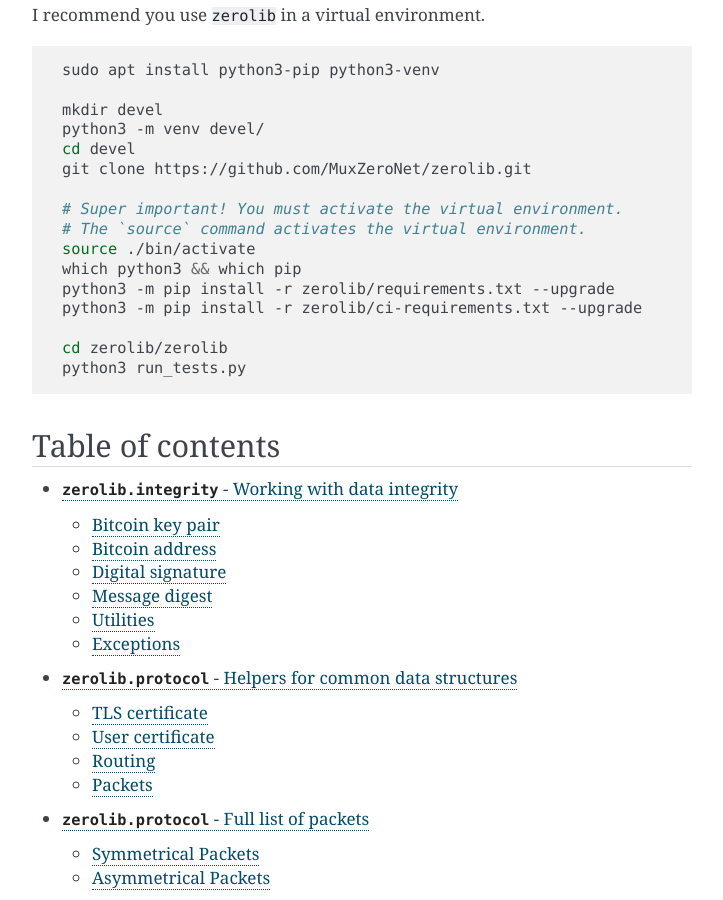
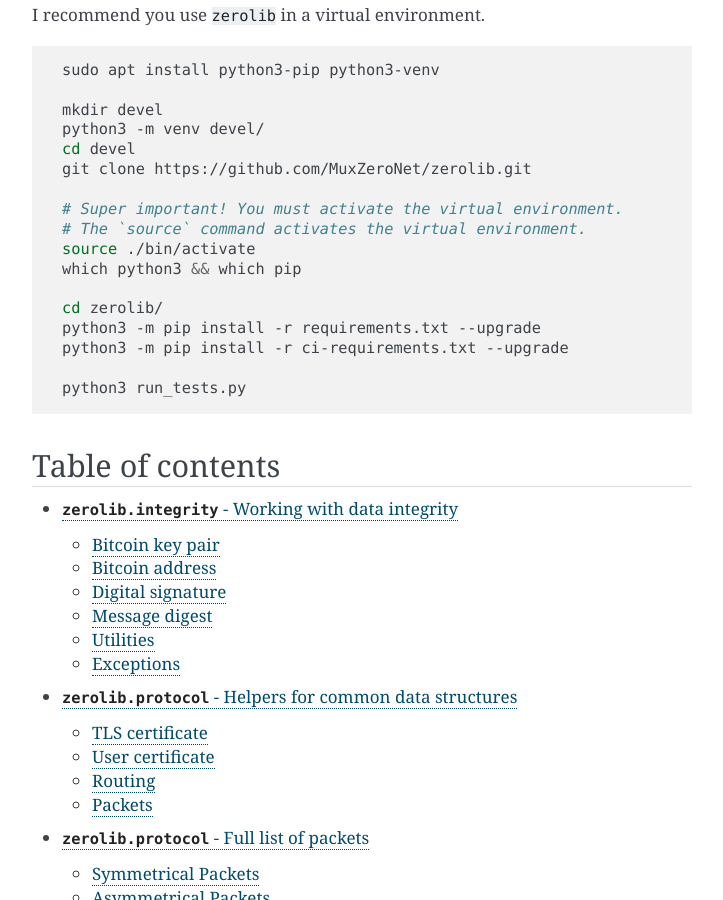
Before and after one commit to MuxZeroNet/zerolib, a Sphinx documentation site: the page built from docs/index.rst, in a window 1280 px wide and 900 px high, scrolled down 897 px. Shown: the whole window, without its empty margins (388-1111 px from the left). Built offline with Sphinx 7.4.7, drawn with Linux system fonts in a browser that asks for light colours; formulas are drawn with MathJax 3; pages that are not in the unit, such as notebooks, are missing from menus.

```diff
--- a/docs/index.rst
+++ b/docs/index.rst
@@ -39,10 +39,11 @@ I recommend you use ``zerolib`` in a virtual environment.
     # The `source` command activates the virtual environment.
     source ./bin/activate
     which python3 && which pip
-    python3 -m pip install -r zerolib/requirements.txt --upgrade
-    python3 -m pip install -r zerolib/ci-requirements.txt --upgrade
 
-    cd zerolib/zerolib
+    cd zerolib/
+    python3 -m pip install -r requirements.txt --upgrade
+    python3 -m pip install -r ci-requirements.txt --upgrade
+
     python3 run_tests.py
 
 
```
Also changed, not shown: README.md (+4 -3 lines), .travis.yml.
